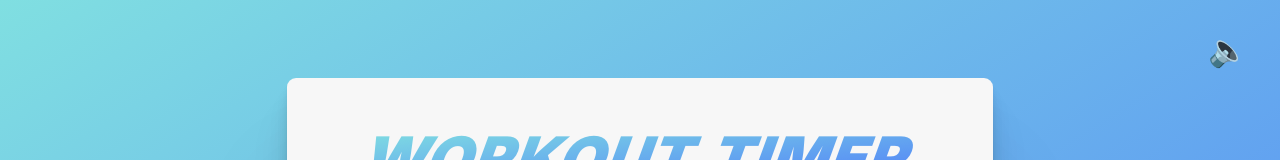
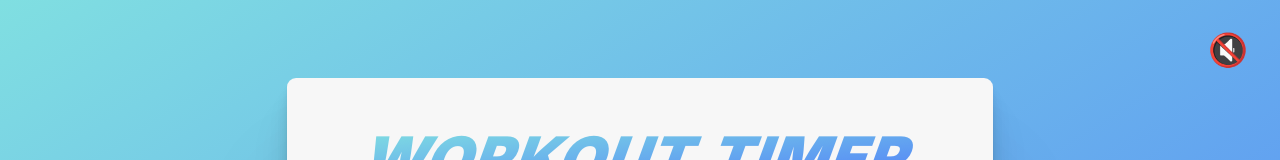
Before and after one commit to AnhtuanUit/React-Course-Learning-Parts, a React (Create React App) app in the folder 13-workout-timer/: page / in a window 1280 px wide. Shown: the top 160 px of the page. Built offline with nearby package versions, Linux system fonts and the light colour scheme.

Commit message:
Closures in Effects

```diff
--- a/13-workout-timer/src/App.js
+++ b/13-workout-timer/src/App.js
@@ -13,7 +13,7 @@ function formatTime(date) {
 }
 
 function App() {
-  const [allowSound, setAllowSound] = useState(true);
+  const [allowSound, setAllowSound] = useState(false);
   const [time, setTime] = useState(formatTime(new Date()));
 
   // Will be be AM or PM
--- a/13-workout-timer/src/Calculator.js
+++ b/13-workout-timer/src/Calculator.js
@@ -31,6 +31,13 @@ function Calculator({ workouts, allowSound }) {
       playSound();
     },
     [allowSound, duration]
+  );
+
+  useEffect(
+    function () {
+      document.title = `Your ${number}-exercises workout`;
+    },
+    [number]
   );
 
   function handleInc() {
```
